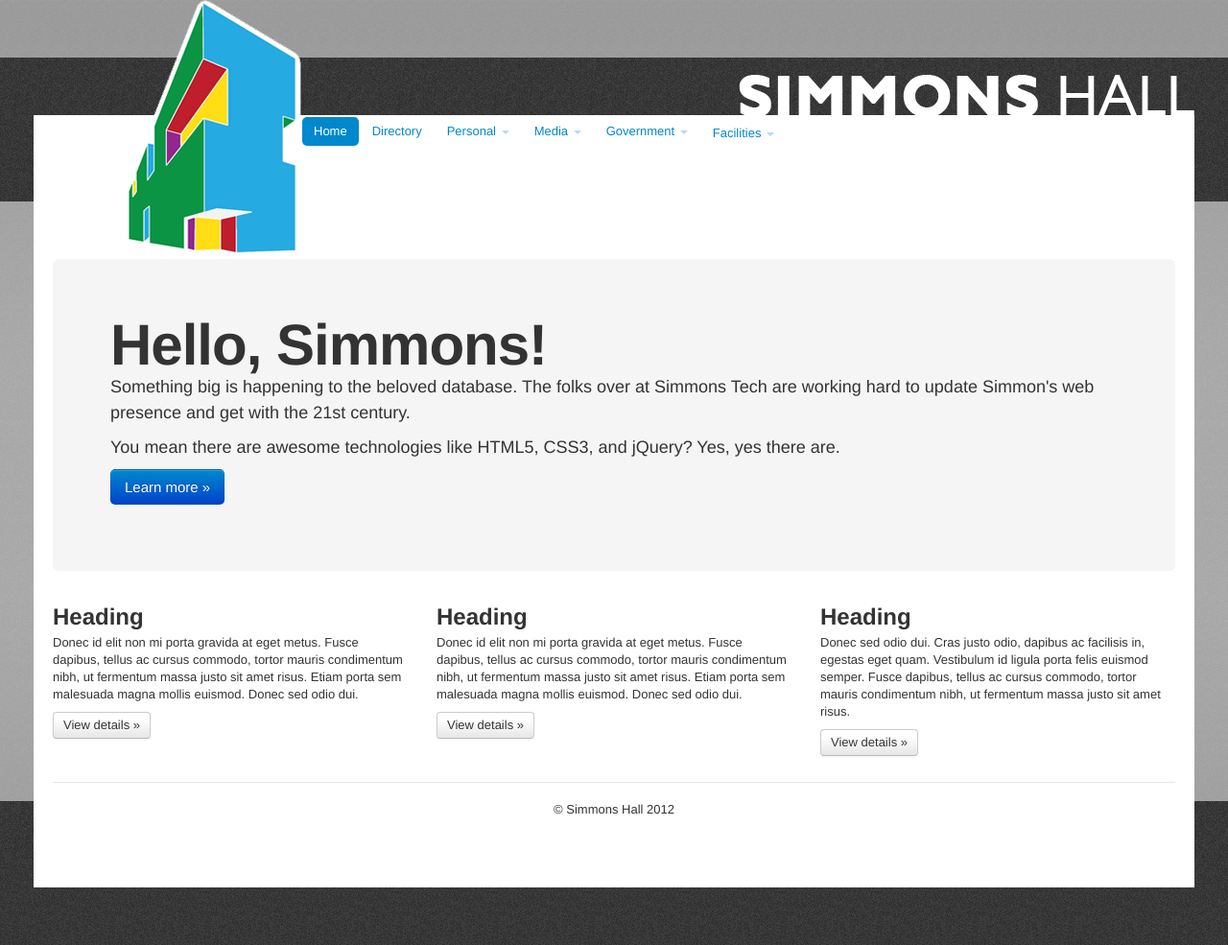
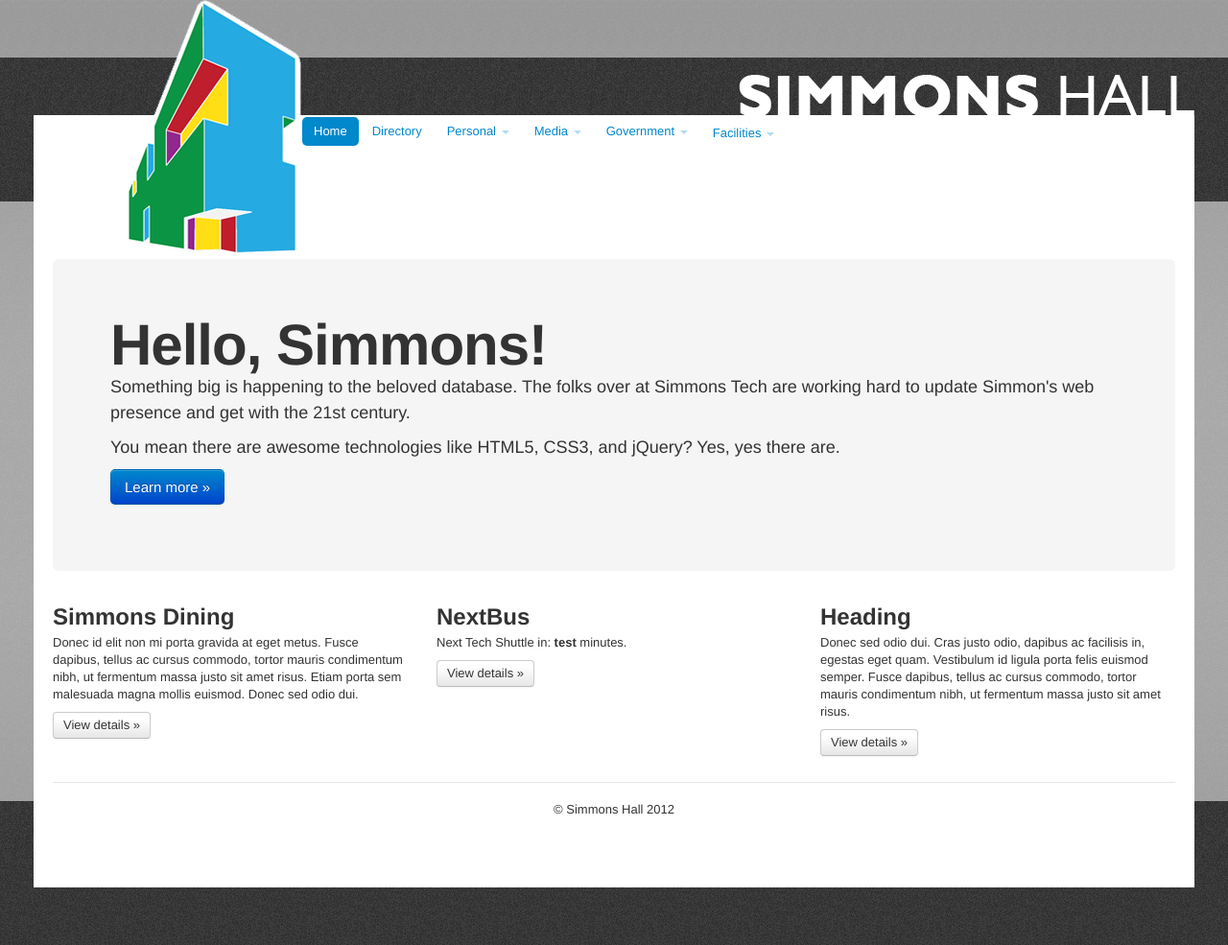
Before and after one commit to dormbase/dormbase, a Django app: page / in a window 1280 px wide. Shown: the whole page at 96% size. Run offline with Django 3.2, Linux system fonts and the light colour scheme; parts of the project's set-up code (start-up, migrations or seed data) failed here and were passed over; some libraries are stand-ins or nearby versions.

Commit message:
home: Starting to add links/data for dining and nextbus

```diff
--- a/dormbase/templates/index.html
+++ b/dormbase/templates/index.html
@@ -15,14 +15,14 @@
       <!-- Example row of columns -->
       <div class="row">
         <div class="span4">
-          <h2>Heading</h2>
+          <h2>Simmons Dining</h2>
            <p>Donec id elit non mi porta gravida at eget metus. Fusce dapibus, tellus ac cursus commodo, tortor mauris condimentum nibh, ut fermentum massa justo sit amet risus. Etiam porta sem malesuada magna mollis euismod. Donec sed odio dui. </p>
-          <p><a class="btn" href="#">View details &raquo;</a></p>
+          <p><a class="btn" href="http://www.cafebonappetit.com/menu/your-cafe/mit/cafes/details/402/simmons">View details &raquo;</a></p>
         </div>
         <div class="span4">
-          <h2>Heading</h2>
-           <p>Donec id elit non mi porta gravida at eget metus. Fusce dapibus, tellus ac cursus commodo, tortor mauris condimentum nibh, ut fermentum massa justo sit amet risus. Etiam porta sem malesuada magna mollis euismod. Donec sed odio dui. </p>
-          <p><a class="btn" href="#">View details &raquo;</a></p>
+          <h2>NextBus</h2>
+           <p>Next Tech Shuttle in: <b>test</b> minutes.</p>
+          <p><a class="btn" href="http://www.nextbus.com/predictor/prediction.shtml?a=mit&r=tech&d=kendsq&s=simmhl&ts=vassmass">View details &raquo;</a></p>
        </div>
         <div class="span4">
           <h2>Heading</h2>
```
